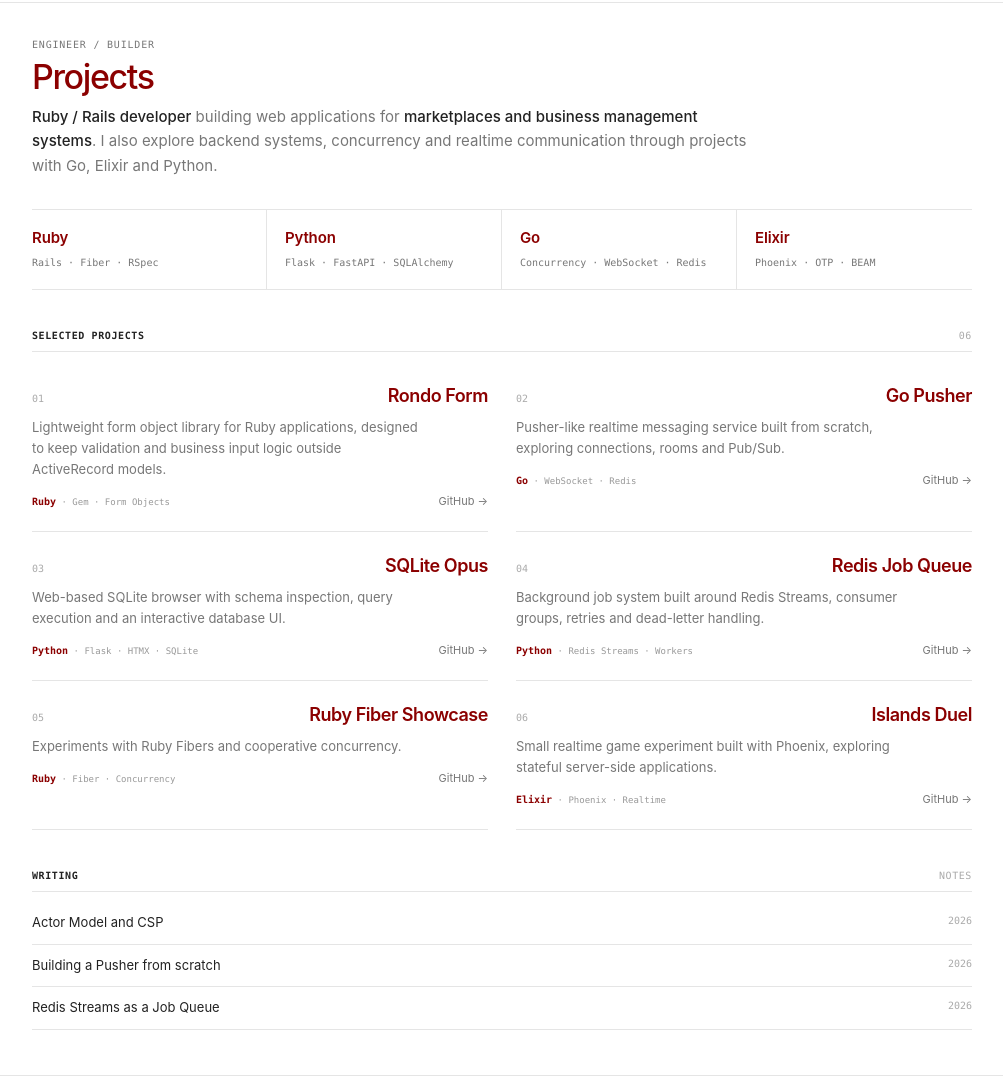
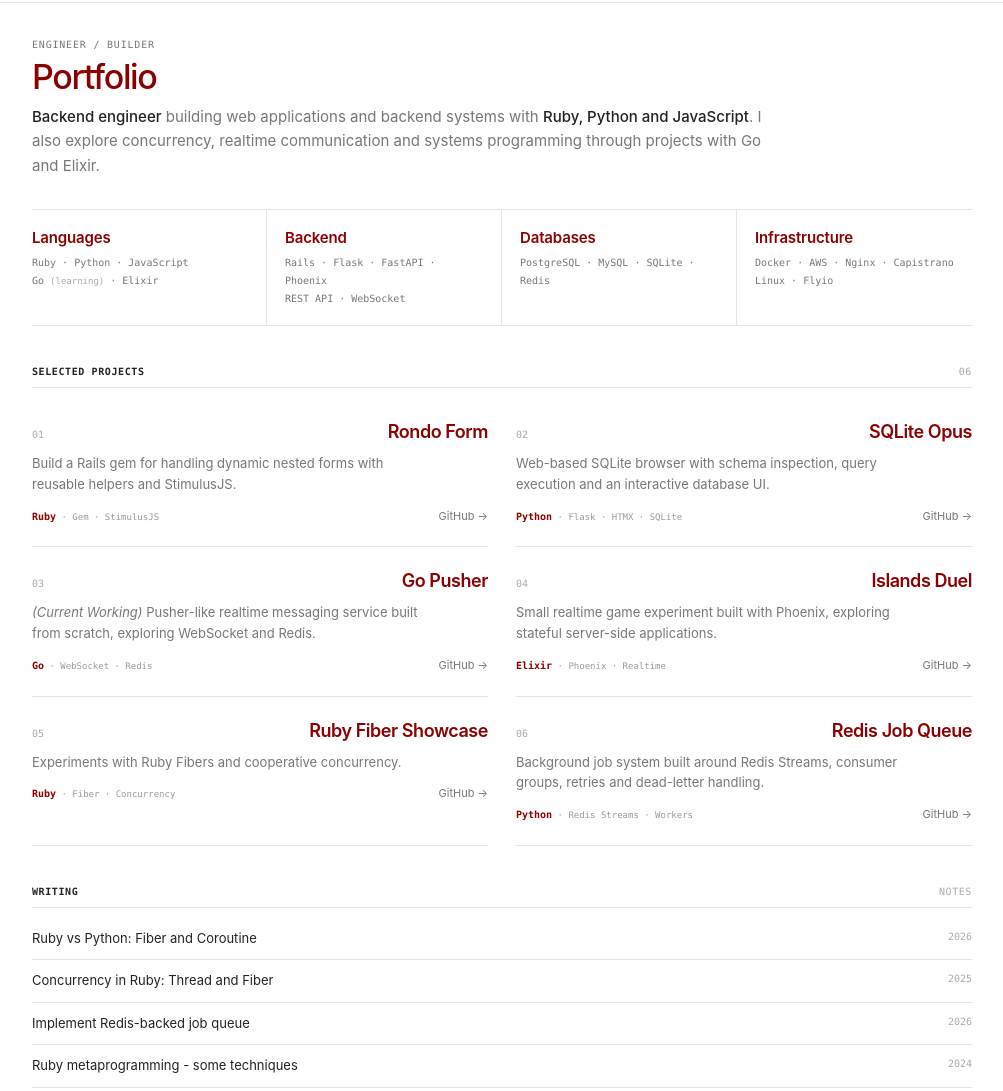
Before and after one commit to hungle00/hungle00.github.io, a plain HTML site: page portfolio.html in a window 1280 px wide. Shown: the part 63-1154 px from the top of the page, without its empty margins (138-1141 px from the left). Drawn offline with Linux system fonts and the light colour scheme.

Commit message:
Edit portfolio

```diff
--- a/portfolio.html
+++ b/portfolio.html
@@ -4,10 +4,10 @@
   <meta charset="UTF-8">
   <meta name="viewport" content="width=device-width, initial-scale=1.0">
 
-  <title>Projects — Hùng Lê</title>
+  <title>Portfolio — Hùng Lê</title>
   <meta
     name="description"
-    content="Projects and experiments by Hùng Lê — Ruby, Rails, Go, Elixir and Python."
+    content="Projects and experiments by Hùng Lê — Ruby, Python, JavaScript, Go and Elixir."
   >
 
   <style>
@@ -184,6 +184,11 @@
       font-size: 15px;
       font-weight: 600;
       letter-spacing: -0.01em;
+    }
+
+    .stack-note {
+      color: var(--light);
+      font-size: 9px;
     }
 
     .stack-tools {
@@ -510,15 +515,14 @@
         </div>
 
         <h1>
-          Projects
+          Portfolio
         </h1>
 
         <p>
-          <strong>Ruby / Rails developer</strong> building web
-          applications for <strong>marketplaces and business
-          management systems</strong>. I also explore backend
-          systems, concurrency and realtime communication through
-          projects with Go, Elixir and Python.
+          <strong>Backend engineer</strong> building web applications
+          and backend systems with <strong>Ruby, Python and JavaScript</strong>.
+          I also explore concurrency, realtime communication and systems
+          programming through projects with Go and Elixir.
         </p>
 
       </div>
@@ -530,44 +534,44 @@
 
         <div class="stack-group">
           <div class="stack-language">
-            Ruby
+            Languages
           </div>
 
           <div class="stack-tools">
-            Rails · Fiber · RSpec
+            Ruby · Python · JavaScript<br>
+            Go <span class="stack-note">(learning)</span> · Elixir
           </div>
         </div>
 
         <div class="stack-group">
           <div class="stack-language">
-            Python
+            Backend
           </div>
 
           <div class="stack-tools">
-            Flask · FastAPI · SQLAlchemy
+            Rails · Flask · FastAPI · Phoenix<br>
+            REST API · WebSocket
           </div>
         </div>
 
         <div class="stack-group">
-
           <div class="stack-language">
-            Go
+            Databases
           </div>
 
           <div class="stack-tools">
-            Concurrency · WebSocket · Redis
+            PostgreSQL · MySQL · SQLite · Redis<br>
           </div>
-
         </div>
-
 
         <div class="stack-group">
           <div class="stack-language">
-            Elixir
+            Infrastructure
           </div>
 
           <div class="stack-tools">
-            Phoenix · OTP · BEAM
+            Docker · AWS · Nginx · Capistrano<br>
+            Linux · Flyio
           </div>
         </div>
 
@@ -614,15 +618,14 @@
           </div>
 
           <p class="project-description">
-            Lightweight form object library for Ruby applications,
-            designed to keep validation and business input logic
-            outside ActiveRecord models.
+            Build a Rails gem for handling dynamic nested forms
+            with reusable helpers and StimulusJS.
           </p>
 
           <div class="project-bottom">
 
             <span class="project-tech">
-              <strong>Ruby</strong> · Gem · Form Objects
+              <strong>Ruby</strong> · Gem · StimulusJS
             </span>
 
             <a
@@ -638,61 +641,13 @@
 
         </article>
 
-
         <!-- 02 -->
-
         <article class="project">
 
           <div class="project-top">
 
             <span class="project-number">
               02
-            </span>
-
-            <a
-              class="project-name"
-              href="https://github.com/hungle00/go-pusher"
-              target="_blank"
-              rel="noopener"
-            >
-              Go Pusher
-            </a>
-
-          </div>
-
-          <p class="project-description">
-            Pusher-like realtime messaging service built from
-            scratch, exploring connections, rooms and Pub/Sub.
-          </p>
-
-          <div class="project-bottom">
-
-            <span class="project-tech">
-              <strong>Go</strong> · WebSocket · Redis
-            </span>
-
-            <a
-              class="project-link"
-              href="https://github.com/hungle00/go-pusher"
-              target="_blank"
-              rel="noopener"
-            >
-              GitHub →
-            </a>
-
-          </div>
-
-        </article>
-
-
-        <!-- 03 -->
-
-        <article class="project">
-
-          <div class="project-top">
-
-            <span class="project-number">
-              03
             </span>
 
             <a
@@ -730,9 +685,51 @@
 
         </article>
 
+        <!-- 03 -->
+        <article class="project">
+
+          <div class="project-top">
+
+            <span class="project-number">
+              03
+            </span>
+
+            <a
+              class="project-name"
+              href="https://github.com/hungle00/go-pusher"
+              target="_blank"
+              rel="noopener"
+            >
+              Go Pusher
+            </a>
+
+          </div>
+
+          <p class="project-description">
+            <i> (Current Working)</i> Pusher-like realtime messaging service built from
+            scratch, exploring WebSocket and Redis.
+          </p>
+
+          <div class="project-bottom">
+
+            <span class="project-tech">
+              <strong>Go</strong> · WebSocket · Redis
+            </span>
+
+            <a
+              class="project-link"
+              href="https://github.com/hungle00/go-pusher"
+              target="_blank"
+              rel="noopener"
+            >
+              GitHub →
+            </a>
+
+          </div>
+
+        </article>
 
         <!-- 04 -->
-
         <article class="project">
 
           <div class="project-top">
@@ -743,29 +740,29 @@
 
             <a
               class="project-name"
-              href="https://github.com/hungle00"
+              href="https://github.com/hungle00/islands_duel"
               target="_blank"
               rel="noopener"
             >
-              Redis Job Queue
+              Islands Duel
             </a>
 
           </div>
 
           <p class="project-description">
-            Background job system built around Redis Streams,
-            consumer groups, retries and dead-letter handling.
+            Small realtime game experiment built with Phoenix,
+            exploring stateful server-side applications.
           </p>
 
           <div class="project-bottom">
 
             <span class="project-tech">
-              <strong>Python</strong> · Redis Streams · Workers
+              <strong>Elixir</strong> · Phoenix · Realtime
             </span>
 
             <a
               class="project-link"
-              href="https://github.com/hungle00"
+              href="https://github.com/hungle00/islands_duel"
               target="_blank"
               rel="noopener"
             >
@@ -776,9 +773,7 @@
 
         </article>
 
-
         <!-- 05 -->
-
         <article class="project">
 
           <div class="project-top">
@@ -822,9 +817,7 @@
 
         </article>
 
-
         <!-- 06 -->
-
         <article class="project">
 
           <div class="project-top">
@@ -835,29 +828,29 @@
 
             <a
               class="project-name"
-              href="https://github.com/hungle00/islands_duel"
+              href="https://github.com/hungle00/redis-job-queue0"
               target="_blank"
               rel="noopener"
             >
-              Islands Duel
+              Redis Job Queue
             </a>
 
           </div>
 
           <p class="project-description">
-            Small realtime game experiment built with Phoenix,
-            exploring stateful server-side applications.
+            Background job system built around Redis Streams,
+            consumer groups, retries and dead-letter handling.
           </p>
 
           <div class="project-bottom">
 
             <span class="project-tech">
-              <strong>Elixir</strong> · Phoenix · Realtime
+              <strong>Python</strong> · Redis Streams · Workers
             </span>
 
             <a
               class="project-link"
-              href="https://github.com/hungle00/islands_duel"
+              href="https://github.com/hungle00/redis-job-queue"
               target="_blank"
               rel="noopener"
             >
@@ -865,7 +858,6 @@
             </a>
 
           </div>
-
         </article>
 
       </div>
@@ -890,8 +882,8 @@
 
         <div class="post">
 
-          <a class="post-title" href="./">
-            Actor Model and CSP
+          <a class="post-title" href="./content.html?id=27">
+            Ruby vs Python: Fiber and Coroutine
           </a>
 
           <span class="post-date">
@@ -903,8 +895,21 @@
 
         <div class="post">
 
-          <a class="post-title" href="./">
-            Building a Pusher from scratch
+          <a class="post-title" href="./content.html?id=21">
+            Concurrency in Ruby: Thread and Fiber
+          </a>
+
+          <span class="post-date">
+            2025
+          </span>
+
+        </div>
+
+
+        <div class="post">
+
+          <a class="post-title" href="./content.html?id=29">
+            Implement Redis-backed job queue
           </a>
 
           <span class="post-date">
@@ -913,15 +918,14 @@
 
         </div>
 
-
         <div class="post">
 
-          <a class="post-title" href="./">
-            Redis Streams as a Job Queue
+          <a class="post-title" href="./content.html?id=11">
+            Ruby metaprogramming - some techniques
           </a>
 
           <span class="post-date">
-            2026
+            2024
           </span>
 
         </div>
```
